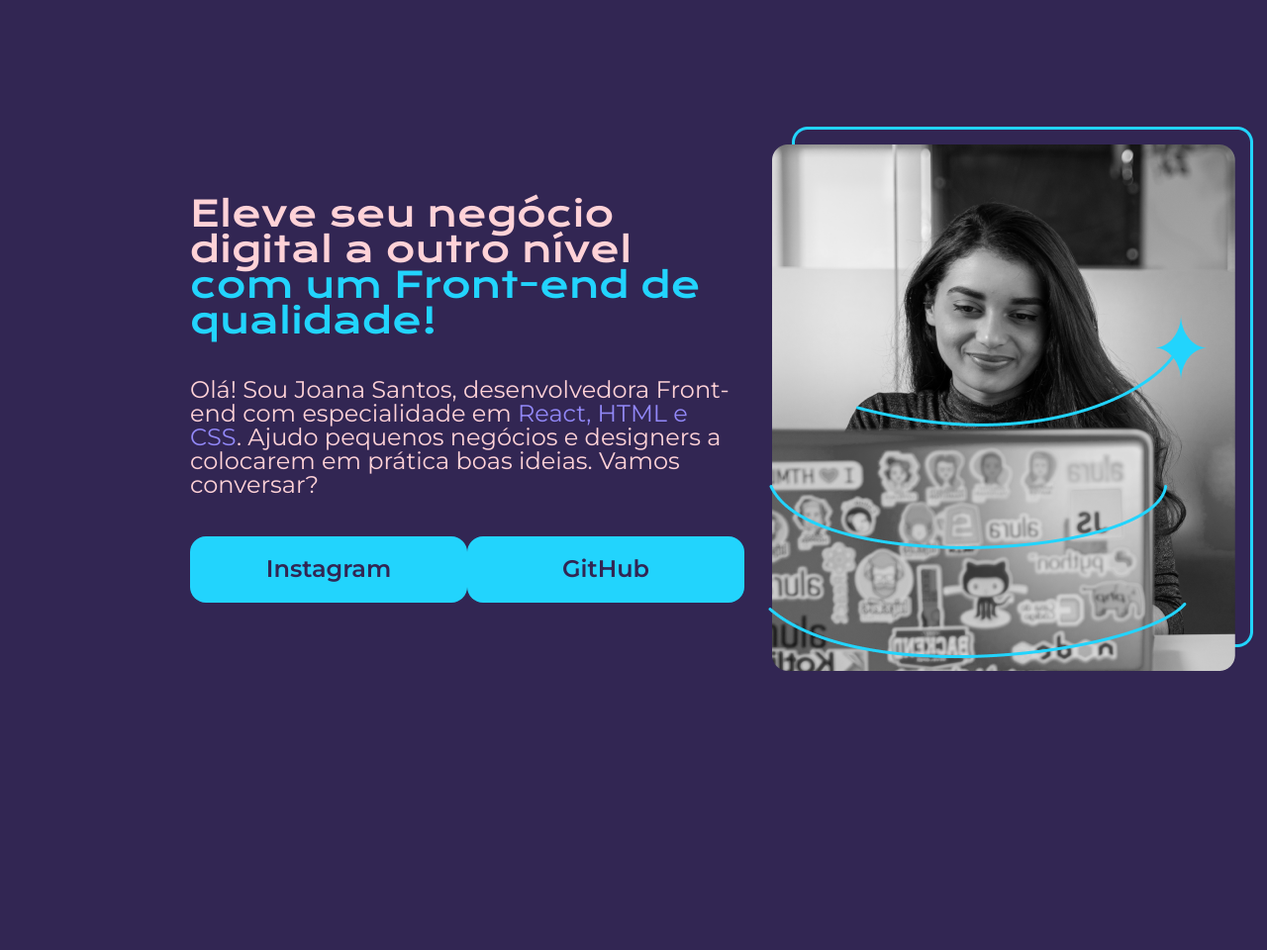
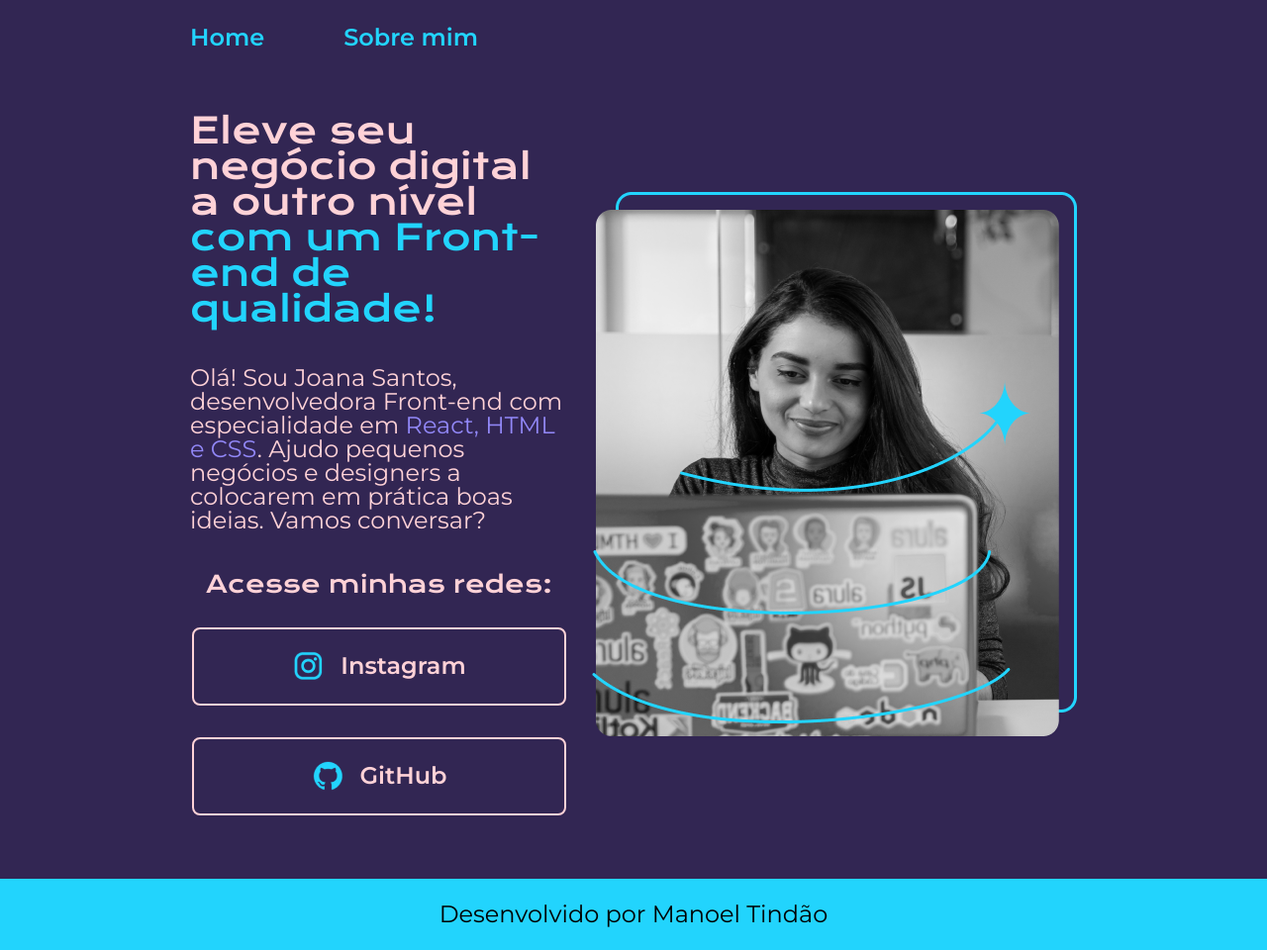
Before and after one commit to tindao02/TechGuideFrontEnd, a plain HTML site: page Nível 1/03-Tags semânticas/index.html in a window 1280 px wide. Shown: the whole page at 99% size. Before the commit the page ends 928 px from the top, so only its background shows below. Drawn offline with nearby package versions, Linux system fonts and the light colour scheme.

Commit message:
Conclusão header

```diff
--- a/Nível 1/03-Tags semânticas/index.html
+++ b/Nível 1/03-Tags semânticas/index.html
@@ -4,11 +4,16 @@
     <meta charset="UTF-8">
     <meta name="viewport" content="width=device-width, initial-scale=1.0">
     <title>Portfolio</title>
-    <link rel="stylesheet" href="reset.css">
-    <link rel="stylesheet" href="style.css">
+    <link rel="stylesheet" href="./styles/reset.css">
+    <link rel="stylesheet" href="./styles/style.css">
 </head>
 <body>
-    <header></header>
+    <header class="cabecalho">
+        <nav class="cabecalho__menu">
+            <a class="cabecalho__menu__item" href="index.html">Home</a>
+            <a class="cabecalho__menu__item" href="about.html">Sobre mim</a>
+        </nav>
+    </header>
     <main class="conteudo">
         <section class="conteudo__principal">
             <h1 class="conteudo__principal__titulo">
@@ -20,12 +25,21 @@
                 Ajudo pequenos negócios e designers a colocarem em prática boas ideias. Vamos conversar?
             </p>
             <div class="conteudo__principal__botoes">
-                <a class="conteudo__principal__botoes__botao" href="https://instagram.com/rafaballerini">Instagram</a>
-                <a class="conteudo__principal__botoes__botao" href="https://github.com/guilhermeonrails">GitHub</a>
+                <h2 class="conteudo__principal__botoes__subtitulo">Acesse minhas redes:</h2>
+                <a class="conteudo__principal__botoes__botao" href="https://instagram.com/rafaballerini">
+                    <img src="./assets/instagram.png" alt="Icone instagram">
+                    Instagram
+                </a>
+                <a class="conteudo__principal__botoes__botao" href="https://github.com/guilhermeonrails">
+                    <img src="./assets/github.png " alt="Icone github">
+                    GitHub
+                </a>
             </div>
         </section>
-        <img class="conteudo-imagem" src="imagem.png" alt="Foto da Joana Santos programando">
+        <img class="conteudo-imagem" src="./assets/Imagem.png" alt="Foto da Joana Santos programando">
     </main>
-    <footer></footer>
+    <footer class="rodape">
+        <p class="rodape__texto">Desenvolvido por Manoel Tindão</p>
+    </footer>
 </body>
 </html>
--- a/Nível 1/03-Tags semânticas/style.css
+++ /dev/null
@@ -1,74 +0,0 @@
-@import url('https://fonts.googleapis.com/css2?family=Krona+One&family=Montserrat:wght@400;600&display=swap');
-
-
-:root {
-    --fundo-principal: #322653;
-    --texto-principal: #FFD2D7;
-    --texto-secundario: #22D4FD;
-    --font-size: 1rem;
-    --font-titulo: 'Krona One', sans-serif;
-    --font-corpo: 'Montserrat', sans-serif;
-}
-
-*, h1, p, a {
-    color: var(--texto-principal);
-    font-size: var(--font-size);
-    font-family: var(--font-corpo);
-}
-
-h1 {
-    font-family: var(--font-titulo);
-}
-
-body {
-    background-color: var(--fundo-principal);
-}
-
-strong {
-    color: var(--texto-secundario);
-}
-
-/* CONTEUDO */
-
-.conteudo {
-    display: flex;
-    align-items: center;
-    justify-content: space-between;
-    gap: 24px;
-    margin: 10% 15%;
-}
-
-.conteudo__principal {
-    max-width: 615px;
-    display: flex;
-    flex-direction: column;
-    gap: 40px;
-}
-
-.conteudo__principal__titulo {
-    --font-size: 2.25rem;
-}
-
-.conteudo__principal__paragrafo {
-    --font-size: 1.5rem;
-}
-
-.conteudo-paragrafo-destaque {
-    --texto-secundario: #9288F8;
-}
-
-.conteudo__principal__botoes {
-    display: flex;
-    justify-content: space-between;
-}
-
-.conteudo__principal__botoes__botao {
-    background-color: var(--texto-secundario);
-    width: 280px;
-    text-align: center;
-    border-radius: 16px;
-    --font-size: 1.5rem;
-    padding: 21.5px 0;
-    color:var(--fundo-principal);
-    font-weight: 600;
-}
--- a/Nível 1/03-Tags semânticas/reset.css
+++ b/Nível 1/03-Tags semânticas/styles/reset.css
@@ -30,7 +30,7 @@ footer, header, hgroup, menu, nav, section {
 }
 body {
 	line-height: 1;
-	height: 100vh;
+	min-height: 100vh;
 }
 ol, ul {
 	list-style: none;
--- /dev/null
+++ b/Nível 1/03-Tags semânticas/styles/style.css
@@ -0,0 +1,122 @@
+@import url('https://fonts.googleapis.com/css2?family=Krona+One&family=Montserrat:wght@400;600&display=swap');
+
+
+:root {
+    --fundo-principal: #322653;
+    --texto-principal: #FFD2D7;
+    --texto-secundario: #22D4FD;
+    --font-size: 1.5rem;
+    --font-weight: 400;
+    --font-titulo: 'Krona One', sans-serif;
+    --font-corpo: 'Montserrat', sans-serif;
+}
+
+*, h1, h2, p, a {
+    color: var(--texto-principal);
+    font-size: var(--font-size);
+    font-family: var(--font-corpo);
+    font-weight: var(--font-weight);
+}
+
+h1, h2 {
+    font-family: var(--font-titulo);
+}
+
+body {
+    background-color: var(--fundo-principal);
+    display: flex;
+    flex-direction: column;
+    justify-content: space-between;
+}
+
+strong {
+    color: var(--texto-secundario);
+}
+
+/* CONTEUDO */
+
+.cabecalho {
+    padding: 2% 0 0 15%;
+}
+
+.cabecalho__menu {
+    display: flex;
+    gap: 80px;
+}
+
+.cabecalho__menu__item {
+    --font-weight: 600;
+    color: var(--texto-secundario);
+}
+
+.conteudo {
+    display: flex;
+    align-items: center;
+    justify-content: space-between;
+    gap: 24px;
+    margin: 5% 15%;
+}
+
+.conteudo__principal {
+    max-width: 615px;
+    display: flex;
+    flex-direction: column;
+    gap: 40px;
+}
+
+.conteudo__principal__titulo {
+    --font-size: 2.25rem;
+}
+
+.conteudo__principal__paragrafo {
+    /* --font-size: 1.5rem; */
+}
+
+.conteudo-paragrafo-destaque {
+    --texto-secundario: #9288F8;
+}
+
+.conteudo__principal__botoes {
+    display: flex;
+    flex-direction: column;
+    gap: 32px;
+    justify-content: space-between;
+    align-items: center;
+}
+
+.conteudo__principal__botoes__subtitulo {
+    /* --font-size: 1.5rem; */
+}
+
+.conteudo__principal__botoes__botao {
+    display: flex;
+    justify-content: center;
+    align-items: center;
+    gap: 16px;
+    /* background-color: var(--texto-secundario); */
+    width: 378px;
+    text-align: center;
+    border-radius: 8px;
+    /* --font-size: 1.5rem; */
+    padding: 21.5px 0;
+    /* color:var(--fundo-principal); */
+    font-weight: 600;
+    border: 2px solid var(--texto-principal);
+    transition-property: color, background;
+    transition-duration: .2s;
+}
+
+.conteudo__principal__botoes__botao:hover {
+    background-color: rgba(129, 101, 207, 0.9);
+    color: #22D4FD;
+}
+
+.rodape {
+    background-color: var(--texto-secundario) ;
+}
+
+.rodape__texto {
+    --texto-principal: #000000;
+    padding: 24px;
+    text-align: center;
+}
```
Also changed, not shown: Nível 1/03-Tags semânticas/about.html (added, +41 -0 lines), Nível 1/03-Tags semânticas/assets/Imagem.png (renamed from Nível 1/03-Tags semânticas/Imagem.png), Nível 1/03-Tags semânticas/assets/github.png (added), Nível 1/03-Tags semânticas/assets/instagram.png (added), Nível 1/03-Tags semânticas/assets/linkedin.png (added), Nível 1/03-Tags semânticas/assets/twitch.png (added), Nível 1/03-Tags semânticas/assets/twitter.png (added).
